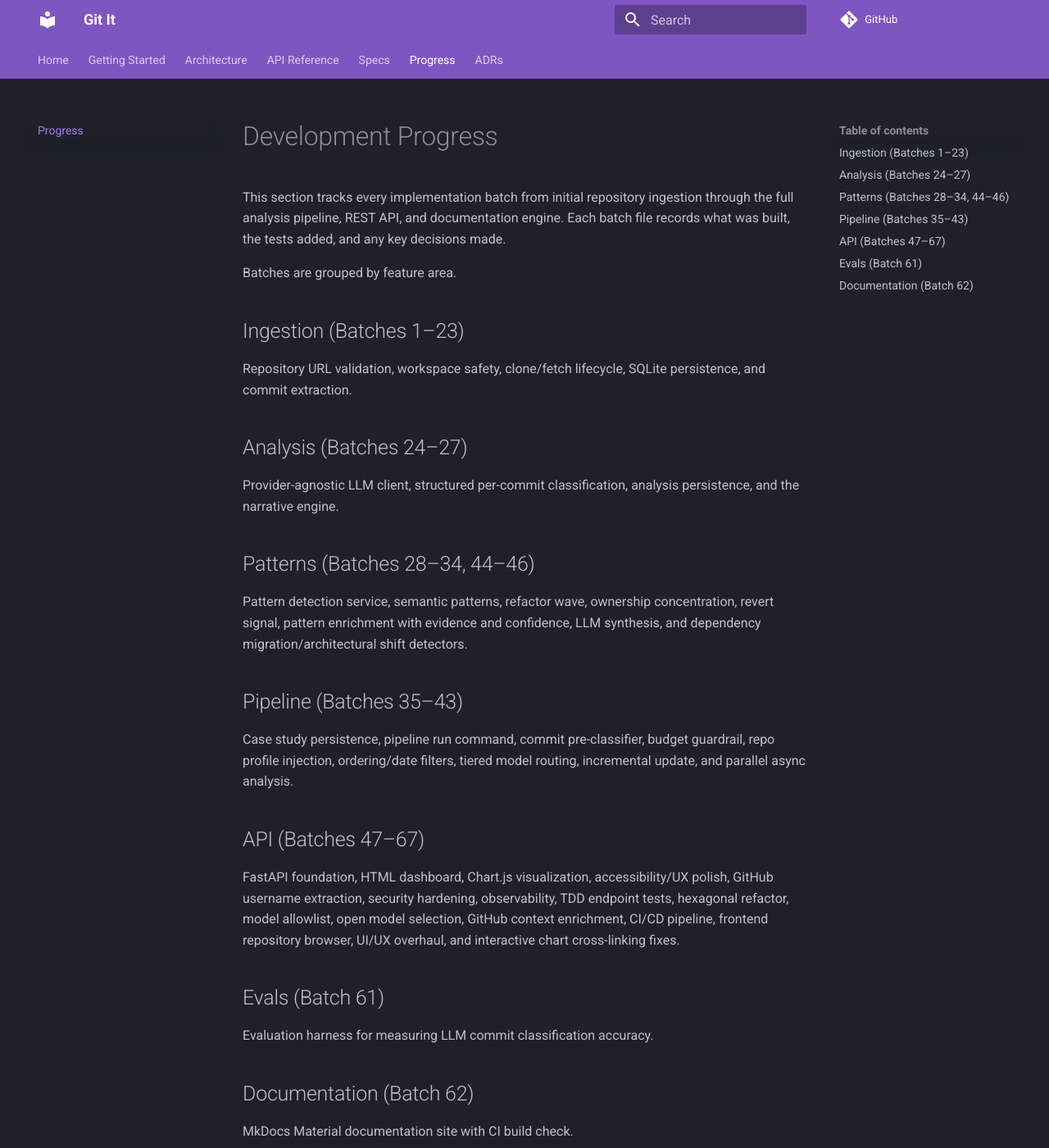
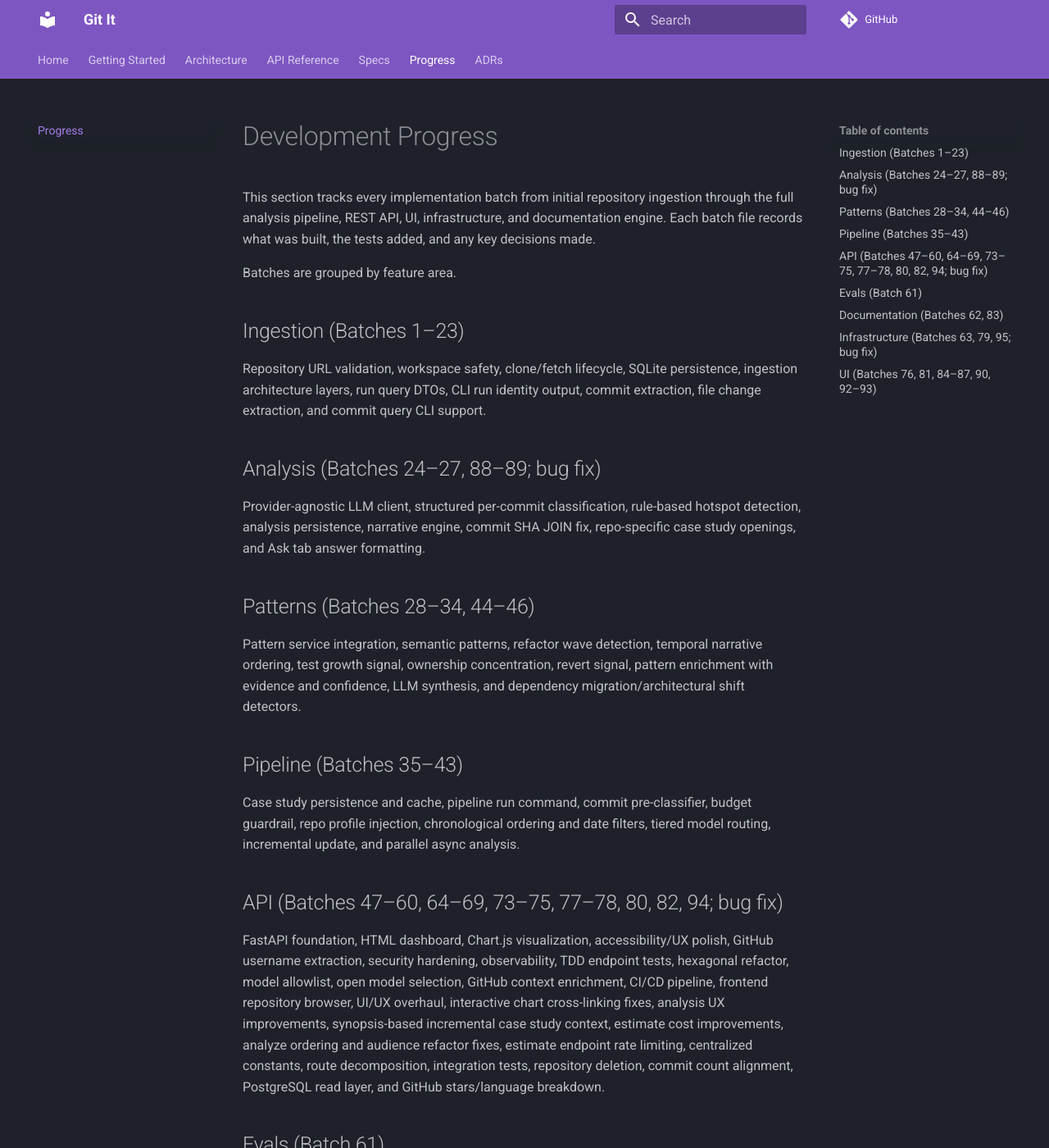
Before and after one commit to rafa-castano/git_it, an MkDocs documentation site: the page built from docs/progress/index.md, in a window 1280 px wide and 1400 px high. Shown: the whole window at 82% size. Built offline with MkDocs 1.6.1 and Material for MkDocs 9.7.7, drawn with Linux system fonts in a browser that asks for light colours; comment, search, counter and statistics services are not loaded; some of the changed text lies outside the part shown.

Commit message:
fix: route read tools through backend-aware persistence

```diff
--- a/docs/progress/index.md
+++ b/docs/progress/index.md
@@ -1,36 +1,44 @@
 # Development Progress
 
-This section tracks every implementation batch from initial repository ingestion through the full analysis pipeline, REST API, and documentation engine. Each batch file records what was built, the tests added, and any key decisions made.
+This section tracks every implementation batch from initial repository ingestion through the full analysis pipeline, REST API, UI, infrastructure, and documentation engine. Each batch file records what was built, the tests added, and any key decisions made.
 
 Batches are grouped by feature area.
 
 ## Ingestion (Batches 1–23)
 
-Repository URL validation, workspace safety, clone/fetch lifecycle, SQLite persistence, and commit extraction.
+Repository URL validation, workspace safety, clone/fetch lifecycle, SQLite persistence, ingestion architecture layers, run query DTOs, CLI run identity output, commit extraction, file change extraction, and commit query CLI support.
 
-## Analysis (Batches 24–27)
+## Analysis (Batches 24–27, 88–89; bug fix)
 
-Provider-agnostic LLM client, structured per-commit classification, analysis persistence, and the narrative engine.
+Provider-agnostic LLM client, structured per-commit classification, rule-based hotspot detection, analysis persistence, narrative engine, commit SHA JOIN fix, repo-specific case study openings, and Ask tab answer formatting.
 
 ## Patterns (Batches 28–34, 44–46)
 
-Pattern detection service, semantic patterns, refactor wave, ownership concentration, revert signal, pattern enrichment with evidence and confidence, LLM synthesis, and dependency migration/architectural shift detectors.
+Pattern service integration, semantic patterns, refactor wave detection, temporal narrative ordering, test growth signal, ownership concentration, revert signal, pattern enrichment with evidence and confidence, LLM synthesis, and dependency migration/architectural shift detectors.
 
 ## Pipeline (Batches 35–43)
 
-Case study persistence, pipeline run command, commit pre-classifier, budget guardrail, repo profile injection, ordering/date filters, tiered model routing, incremental update, and parallel async analysis.
+Case study persistence and cache, pipeline run command, commit pre-classifier, budget guardrail, repo profile injection, chronological ordering and date filters, tiered model routing, incremental update, and parallel async analysis.
 
-## API (Batches 47–67)
+## API (Batches 47–60, 64–69, 73–75, 77–78, 80, 82, 94; bug fix)
 
-FastAPI foundation, HTML dashboard, Chart.js visualization, accessibility/UX polish, GitHub username extraction, security hardening, observability, TDD endpoint tests, hexagonal refactor, model allowlist, open model selection, GitHub context enrichment, CI/CD pipeline, frontend repository browser, UI/UX overhaul, and interactive chart cross-linking fixes.
+FastAPI foundation, HTML dashboard, Chart.js visualization, accessibility/UX polish, GitHub username extraction, security hardening, observability, TDD endpoint tests, hexagonal refactor, model allowlist, open model selection, GitHub context enrichment, CI/CD pipeline, frontend repository browser, UI/UX overhaul, interactive chart cross-linking fixes, analysis UX improvements, synopsis-based incremental case study context, estimate cost improvements, analyze ordering and audience refactor fixes, estimate endpoint rate limiting, centralized constants, route decomposition, integration tests, repository deletion, commit count alignment, PostgreSQL read layer, and GitHub stars/language breakdown.
 
 ## Evals (Batch 61)
 
 Evaluation harness for measuring LLM commit classification accuracy.
 
-## Documentation (Batch 62)
+## Documentation (Batches 62, 83)
 
-MkDocs Material documentation site with CI build check.
+MkDocs Material documentation site with CI build check, known limitations, roadmap, and stale documentation index correction.
+
+## Infrastructure (Batches 63, 79, 95; bug fix)
+
+PostgreSQL backend support via `DATABASE_URL`, publish-readiness path and hygiene work, backend-aware persistence composition for CLI and MCP/chat tools, and Postgres synopsis store migration from psycopg2 to psycopg v3.
+
+## UI (Batches 76, 81, 84–87, 90, 92–93)
+
+Frontend asset split, tab hierarchy flattening, Timeline merge into Commits, homepage pattern tag removal, unified tooltips, clear-filters action, empty Case Study generation action, activity chart zoom ladder, donut category multi-select, and resizable repository sidebar.
 
 ---
 
--- a/main.py
+++ /dev/null
@@ -1,6 +0,0 @@
-def main() -> None:
-    print("Hello from git-it!")
-
-
-if __name__ == "__main__":
-    main()
```
Also changed, not shown: docs/architecture.md (+16 -7 lines), docs/mcp/security.md (+0 -1 lines), docs/progress/README.md (+1 -0 lines), docs/progress/infrastructure/batch-95-persistence-backend-seam.md (added, +50 -0 lines), 7 other files.
